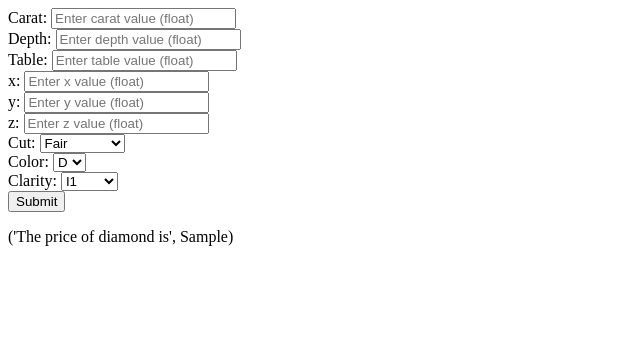
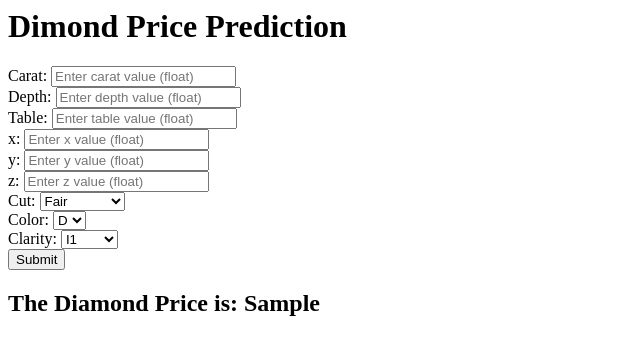
Before and after one commit to Rangaswamy179/ml-diamond-price-prediction, a Flask app: template templates/form.html in a window 1280 px wide. Shown: the top 355 px of the page, without its empty margins (0-640 px from the left). Run offline with Flask 3, Linux system fonts and the light colour scheme; the template is opened without the code that fills it: most values are stand-ins (such as "Sample title", 1, 10 or a date in 2020).

Commit message:
application

```diff
--- a/templates/form.html
+++ b/templates/form.html
@@ -2,6 +2,7 @@
 <body>
 <form action="{{url_for('predict_datapoint')}}" method="POST">
     <div class="form-group">
+        <h1>Dimond Price Prediction</h1>
         <label for="carat">Carat:</label>
         <input type="text" id="carat" name="carat" placeholder="Enter carat value (float)">
     </div>
@@ -72,7 +73,6 @@
 <div style="clear:both;"></div>
   <input type="submit" value="Submit">
 </form>
-
-{{'The price of diamond is',final_result}}
+<h2>The Diamond Price is: {{final_result}}</h2>
 </body>
 </html>
```
